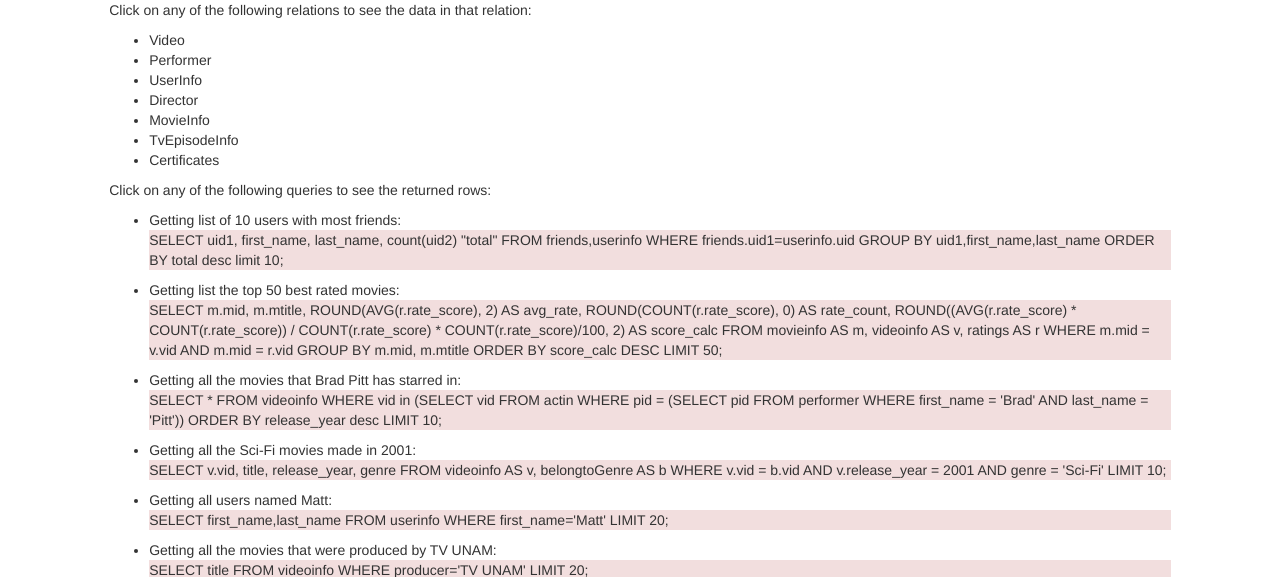
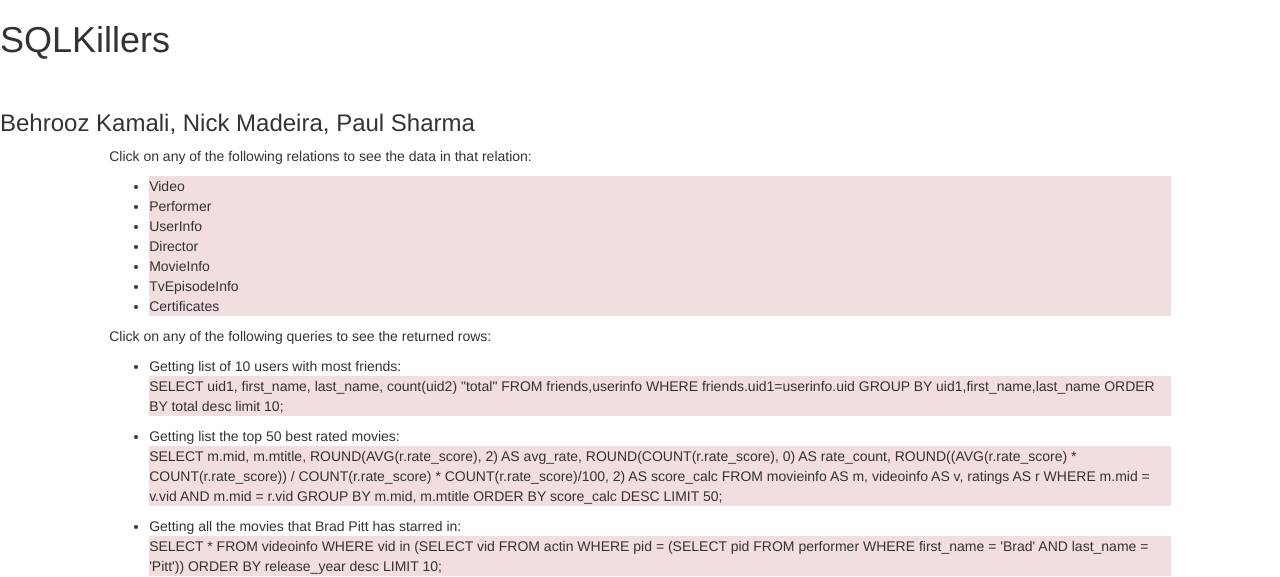
Before and after one commit to nmadeira/cs4604-project3, a PHP site: page /index2.php in a window 1280 px wide. Shown: the top 577 px of the page. Run offline with PHP 8.4, Linux system fonts and the light colour scheme.

Commit message:
Added hyperlinks to the tables in relation list

```diff
--- a/index2.php
+++ b/index2.php
@@ -5,6 +5,10 @@
 	<link rel="stylesheet" type="text/css" href="css/custom.css">
 </head>
 <body>
+	<header>
+      <h1 class="reflected">SQLKillers</h1><br>
+	  <h3 class="reflected">Behrooz Kamali, Nick Madeira, Paul Sharma</h3>
+    </header>
 
 	<div class="row">
 		<div class="col-xs-1"></div>
@@ -12,13 +16,13 @@
 	<!-- List of tables -->
 	<p>Click on any of the following relations to see the data in that relation: </p>
 	<ul id="relationList">
-		<li>Video</li>
-		<li>Performer</li>
-		<li>UserInfo</li>
-		<li>Director</li>
-		<li>MovieInfo</li>
-		<li>TvEpisodeInfo</li>
-		<li>Certificates</li>
+		<li class="clickable bg-danger">Video</li>
+		<li class="clickable bg-danger">Performer</li>
+		<li class="clickable bg-danger">UserInfo</li>
+		<li class="clickable bg-danger">Director</li>
+		<li class="clickable bg-danger">MovieInfo</li>
+		<li class="clickable bg-danger">TvEpisodeInfo</li>
+		<li class="clickable bg-danger">Certificates</li>
 	</ul>
 
 	<!-- List of queries -->
```
